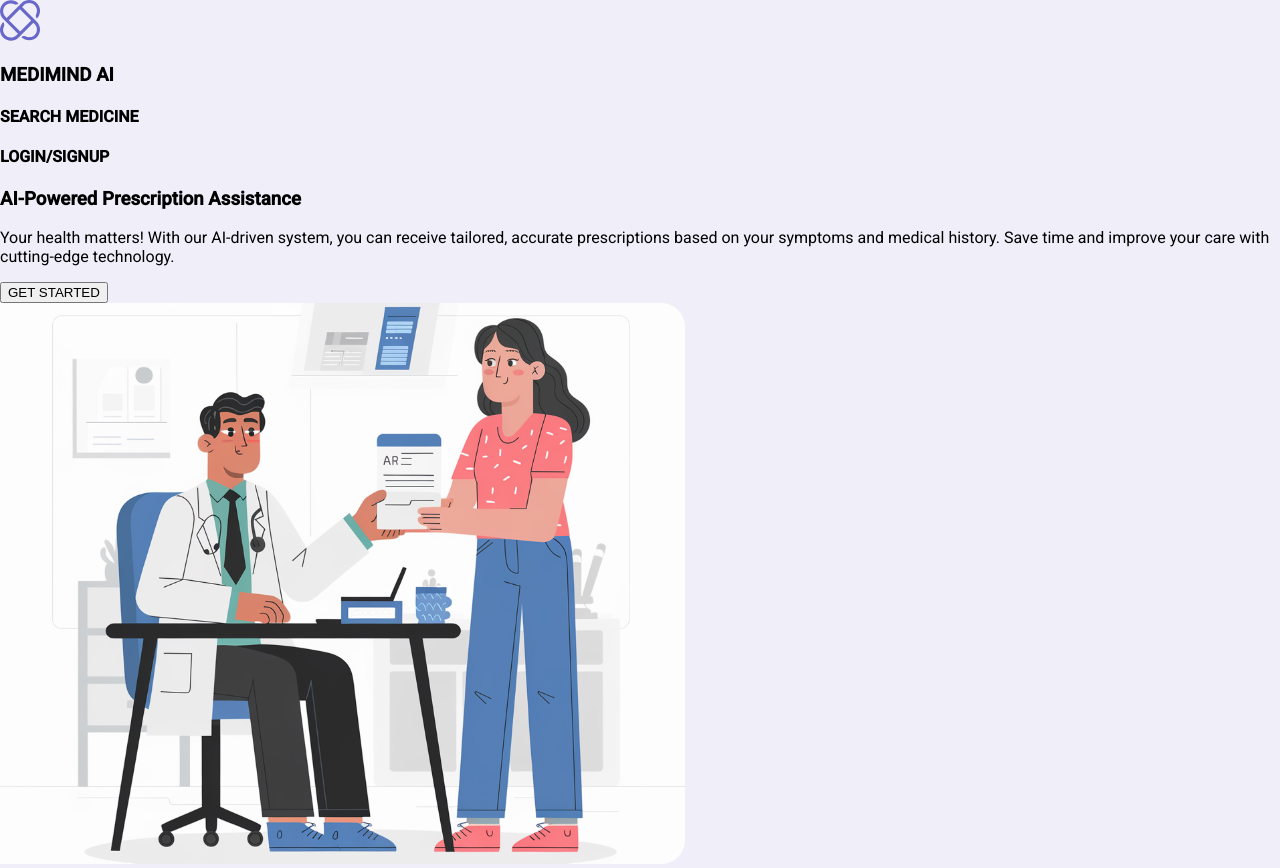
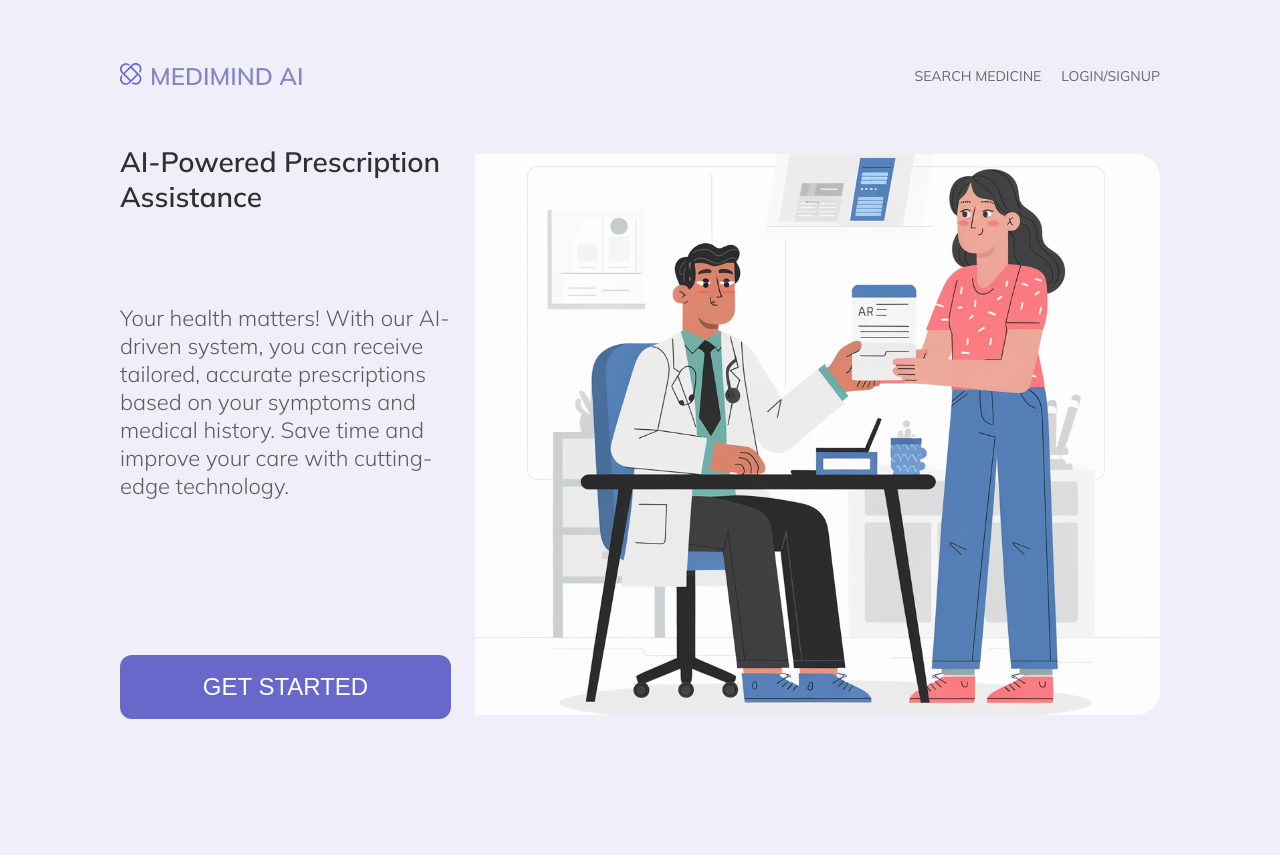
Before and after one commit to utkarshunthink/MediMindAi-FE, an Angular app: page / in a window 1280 px wide. Built offline with nearby package versions, Linux system fonts and the light colour scheme.

Commit message:
landing page heading completed

```diff
--- a/src/app/pages/landing/landing.page.html
+++ b/src/app/pages/landing/landing.page.html
@@ -1,7 +1,7 @@
 <div class="main-content">
   <div class="header">
     <div class="header-left">
-      <div><img src="../../../assets/images/logo.svg" /></div>
+      <div class="logo"><img src="assets/images/logo.svg" /></div>
       <h3>{{titles.mediMindAI}}</h3>
     </div>
     <div class="header-right">
@@ -11,14 +11,12 @@
   </div>
   <div class="main-card">
     <div class="main-card-left">
-      <h3>{{titles.landingPageTitle}}</h3>
+      <h1>{{titles.landingPageTitle}}</h1>
       <p>{{paragraphs.landingPagePara}}</p>
-      <button>{{buttons.getStarted}}</button>
+      <button class="primary-btn">{{buttons.getStarted}}</button>
     </div>
     <div class="main-card-right">
-      <img
-        src="../../../assets/images/landing-page/prescription-sample-1.svg"
-      />
+      <img src="assets/images/landing-page/prescription-sample-1.svg" />
     </div>
   </div>
   <div class="symptom-cards"></div>
--- a/src/app/pages/landing/landing.page.scss
+++ b/src/app/pages/landing/landing.page.scss
@@ -1,3 +1,65 @@
 .main-content {
     background-color: var(--secondary-color);
+    padding: 63px 120px;
+    .header{
+        display: flex;
+        align-items: center;
+        justify-content: space-between;
+        height: 25px;
+        .header-left{
+            display: flex;
+            align-items: center;
+            gap: 8px;
+            height: inherit;
+            .logo{
+                cursor: pointer;
+                img{
+                    width: 22px;
+                    height: 22px;
+                }
+            }
+            h3{
+                color: var(--tertiary-color);
+                font-weight: 600;
+                font-size: 24px;
+            }
+        }
+        .header-right{
+            display: flex;
+            align-items: center;
+            gap: 20px;
+            height: inherit;
+            h4{
+                color: var(--gray-color);
+                font-size: 14px;
+                font-weight: 400;
+                cursor: pointer;
+            }
+        }
+    }
+    .main-card{
+        display: flex;
+        margin: 66px 0px 73px 0px;
+        gap: 24px;
+        .main-card-left{
+            display: flex;
+            flex-direction: column;
+            justify-content: space-between;
+            h1{
+                color: var(--almost-black);
+                height: 50px;
+                font-size: 28px;
+                font-weight: 600;
+                display: flex;
+                align-items: center;
+            }
+            p{
+                color: var(--light-black);
+                font-size: 22px;
+                text-align: left;
+                font-weight: 300;
+                margin: 45px 0px 100px 0px;
+            }
+        }
+    }
 }
--- a/src/styles.scss
+++ b/src/styles.scss
@@ -19,4 +19,25 @@ button {
 }
 
 html, body { height: 100%; }
-body { margin: 0; font-family: Roboto, "Helvetica Neue", sans-serif; }
+
+h1, h2, h3, h4, h5 {
+    margin: 0px;
+}
+
+p{
+    margin: 0px;
+}
+
+.primary-btn{
+    background-color: var(--primary-color);
+    height: 64px;
+    width: 100%;
+    font-size: 24px;
+    font-weight: 500;
+    color: var(--white-color);
+    border-radius: 12px;
+    border: 0;
+    outline: none;
+    cursor: pointer;
+}
+// body { margin: 0; font-family: Roboto, "Helvetica Neue", sans-serif; }
--- a/src/variables.scss
+++ b/src/variables.scss
@@ -2,8 +2,10 @@
   --primary-color: #6768ca;
   --background-color: #007bff;
   --secondary-color: #f0eef8;
+  --tertiary-color: #8586C4;
   --white-color: #ffffff;
   --almost-black: #303030;
   --gray-color: #6a6969;
-  --llight-gray: #a1a1a1;
+  --light-gray: #a1a1a1;
+  --light-black: rgba(56, 56, 56, 0.8);
 }
```
